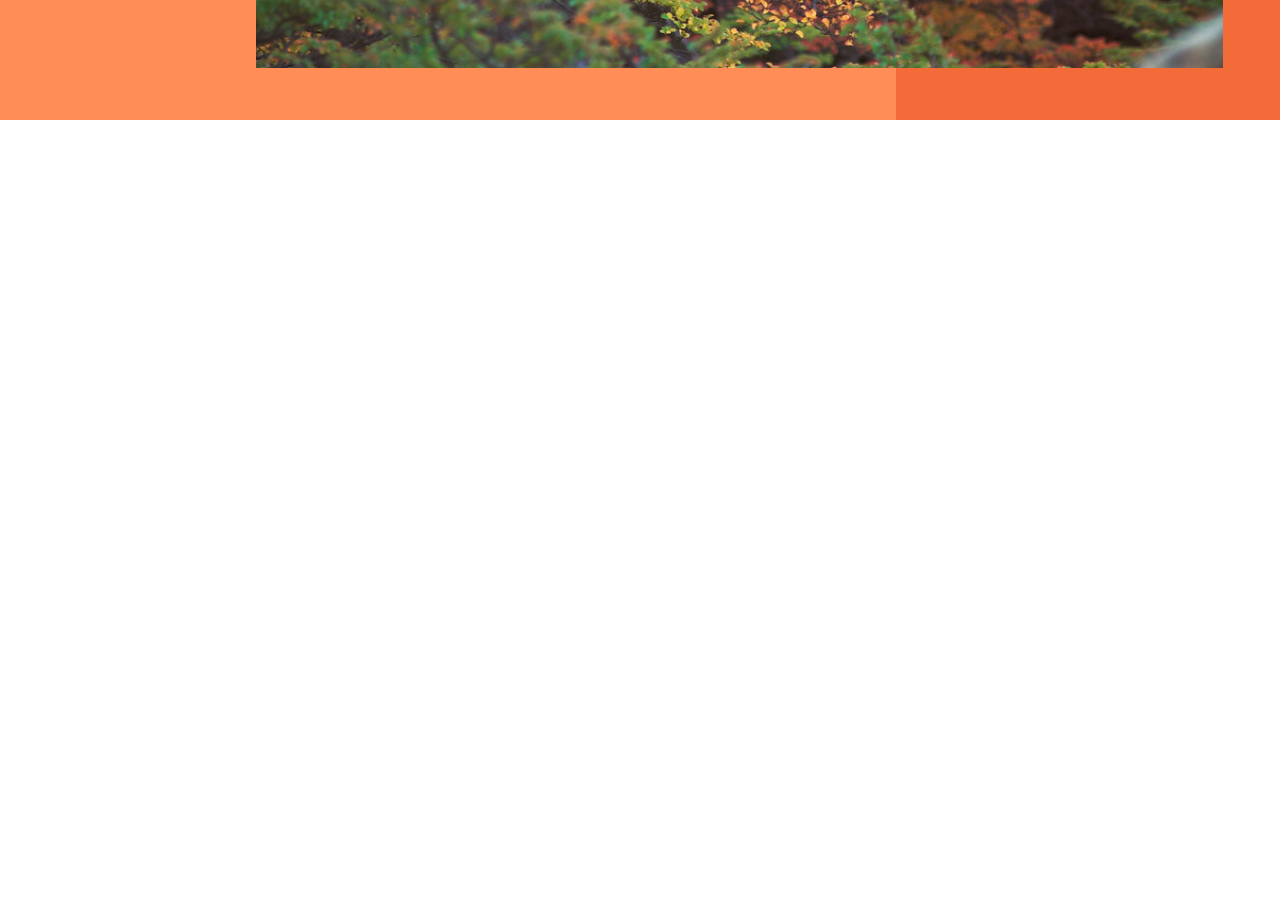
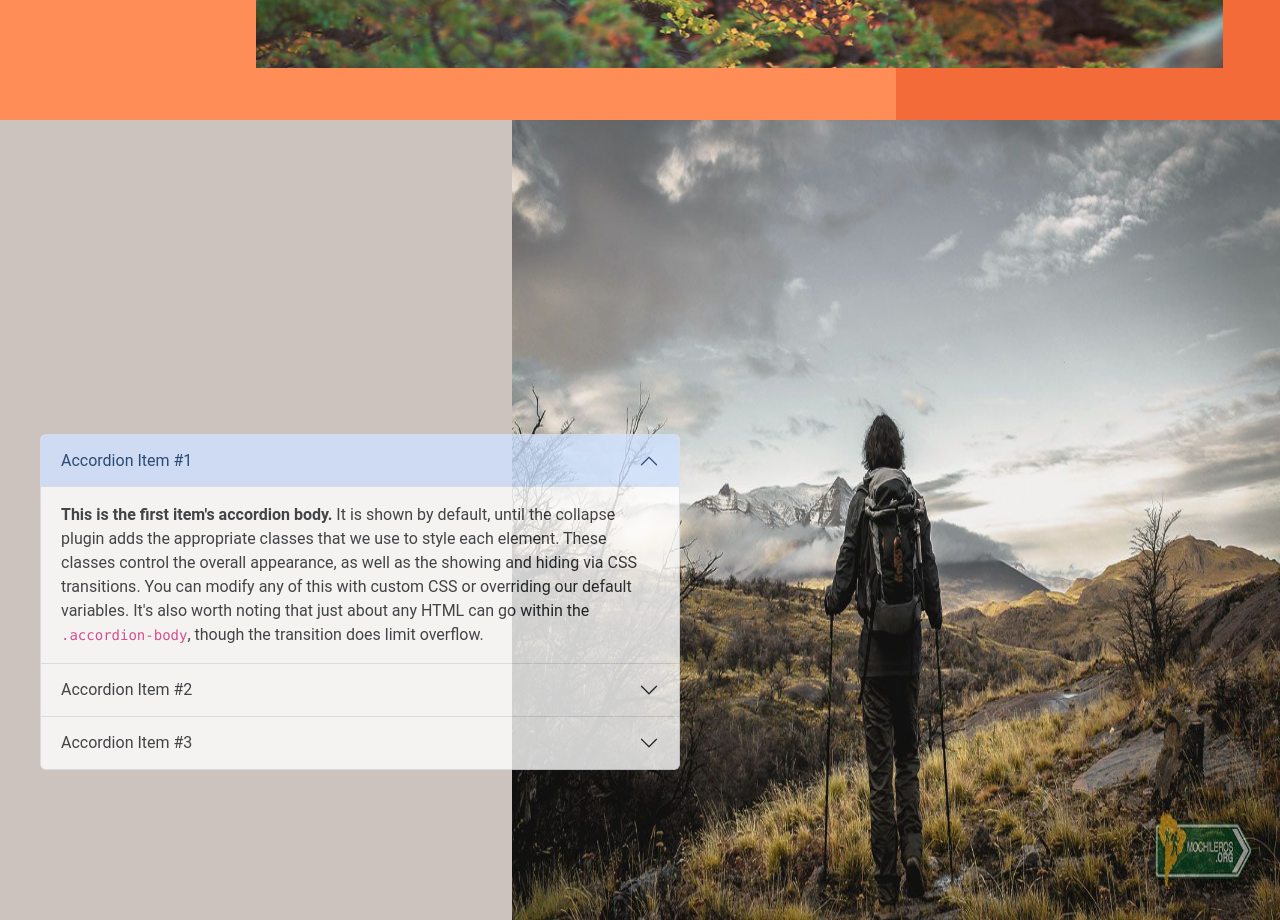
Before and after one commit to PabloComin07/Pin_Grupo_8, a React (Create React App) app: page / in a window 1280 px wide. Shown: the part 2280-3200 px from the top of the page. Before the commit the page ends 2400 px from the top, so only its background shows below. Built offline with nearby package versions, Linux system fonts and the light colour scheme.

Commit message:
finalizado cuarto contenedor

```diff
--- a/src/App.css
+++ b/src/App.css
@@ -224,3 +224,41 @@ ul li:hover a:before {
   width: 30%;
   height: 100vh;
 }
+
+/******************** cuarto contenedor *****************************/
+
+.cuarto_contenedor_bis {
+  margin: 0px;
+  padding: 0px;
+  display: flex;
+  flex-direction: row;
+  position:relative;
+}
+
+.cuarto_contenedor_bloque_1 {
+  background: #ccc3bf;
+  width: 40%;
+  height: 100vh;
+  justify-content: center;
+}
+
+.cuarto_contenedor_bloque_2 {
+  width: 60%;
+  height: 100vh;
+}
+
+.imagen_cuarto_contenedor {
+  width: 100%;
+  height: 100vh;
+}
+
+.cuarto_contenedor_bloque_3 {
+  max-width: 50%;
+  max-height: 80%;
+  position: absolute;
+  bottom: 150px;
+  left: 0px;
+  padding: 0px;
+  margin-left: 40px;
+  opacity: 80%;
+}
--- a/src/App.js
+++ b/src/App.js
@@ -2,6 +2,7 @@ import './App.css';
 import React from 'react';
 import Imagen from './images/imagen1_Chalten.jpg'
 import Imagen1 from './images/imagen2_Chalten.jpg'
+import Imagen2 from './images/imagen3_Chalten.jpg'
 import Logo from './images/logo.jpg'
 
 function App() {
@@ -14,8 +15,8 @@ function App() {
           <li><a href='#'>Home</a></li>
           <li><a href='#contenedor2'>About</a></li>
           <li><a href='#contenedor3'>Products</a></li>
-          <li><a href='#'>Services</a></li>
-          <li><a href='#'>Contact</a></li>
+          <li><a href='#contenedor4'>Services</a></li>
+          <li><a href='#contenedor5'>Contact</a></li>
         </ul>
         <div className='texto_primer_contenedor'>
           <p className='parrafo1'>"El Chalten"</p>
@@ -42,7 +43,57 @@ function App() {
           </div>
         </div>
         <div className='tercer_contenedor_bloque_3'>
-
+         <> </>
+        </div>
+      </div>
+      <div id='contenedor4' className='cuarto_contenedor'>
+        <div className='cuarto_contenedor_bis'>
+          <div className='cuarto_contenedor_bloque_1'>
+            <></>
+          </div>
+          <div className='cuarto_contenedor_bloque_2'>
+            <img className='imagen_cuarto_contenedor' src={Imagen2} alt='Imagen background' />
+          </div>
+          <div className='cuarto_contenedor_bloque_3'>
+            <div class="accordion" id="accordionExample">
+              <div class="accordion-item">
+                <h2 class="accordion-header" id="headingOne">
+                  <button class="accordion-button" type="button" data-bs-toggle="collapse" data-bs-target="#collapseOne" aria-expanded="true" aria-controls="collapseOne">
+                    Accordion Item #1
+                  </button>
+                </h2>
+                <div id="collapseOne" class="accordion-collapse collapse show" aria-labelledby="headingOne" data-bs-parent="#accordionExample">
+                  <div class="accordion-body">
+                    <strong>This is the first item's accordion body.</strong> It is shown by default, until the collapse plugin adds the appropriate classes that we use to style each element. These classes control the overall appearance, as well as the showing and hiding via CSS transitions. You can modify any of this with custom CSS or overriding our default variables. It's also worth noting that just about any HTML can go within the <code>.accordion-body</code>, though the transition does limit overflow.
+                  </div>
+                </div>
+              </div>
+              <div class="accordion-item">
+                <h2 class="accordion-header" id="headingTwo">
+                  <button class="accordion-button collapsed" type="button" data-bs-toggle="collapse" data-bs-target="#collapseTwo" aria-expanded="false" aria-controls="collapseTwo">
+                    Accordion Item #2
+                  </button>
+                </h2>
+                <div id="collapseTwo" class="accordion-collapse collapse" aria-labelledby="headingTwo" data-bs-parent="#accordionExample">
+                  <div class="accordion-body">
+                    <strong>This is the second item's accordion body.</strong> It is hidden by default, until the collapse plugin adds the appropriate classes that we use to style each element. These classes control the overall appearance, as well as the showing and hiding via CSS transitions. You can modify any of this with custom CSS or overriding our default variables. It's also worth noting that just about any HTML can go within the <code>.accordion-body</code>, though the transition does limit overflow.
+                  </div>
+                </div>
+              </div>
+              <div class="accordion-item">
+                <h2 class="accordion-header" id="headingThree">
+                  <button class="accordion-button collapsed" type="button" data-bs-toggle="collapse" data-bs-target="#collapseThree" aria-expanded="false" aria-controls="collapseThree">
+                    Accordion Item #3
+                  </button>
+                </h2>
+                <div id="collapseThree" class="accordion-collapse collapse" aria-labelledby="headingThree" data-bs-parent="#accordionExample">
+                  <div class="accordion-body">
+                    <strong>This is the third item's accordion body.</strong> It is hidden by default, until the collapse plugin adds the appropriate classes that we use to style each element. These classes control the overall appearance, as well as the showing and hiding via CSS transitions. You can modify any of this with custom CSS or overriding our default variables. It's also worth noting that just about any HTML can go within the <code>.accordion-body</code>, though the transition does limit overflow.
+                  </div>
+                </div>
+              </div>
+            </div>
+          </div>
         </div>
       </div>
     </div>
```
Also changed, not shown: src/images/imagen3_Chalten.jpg (added).
